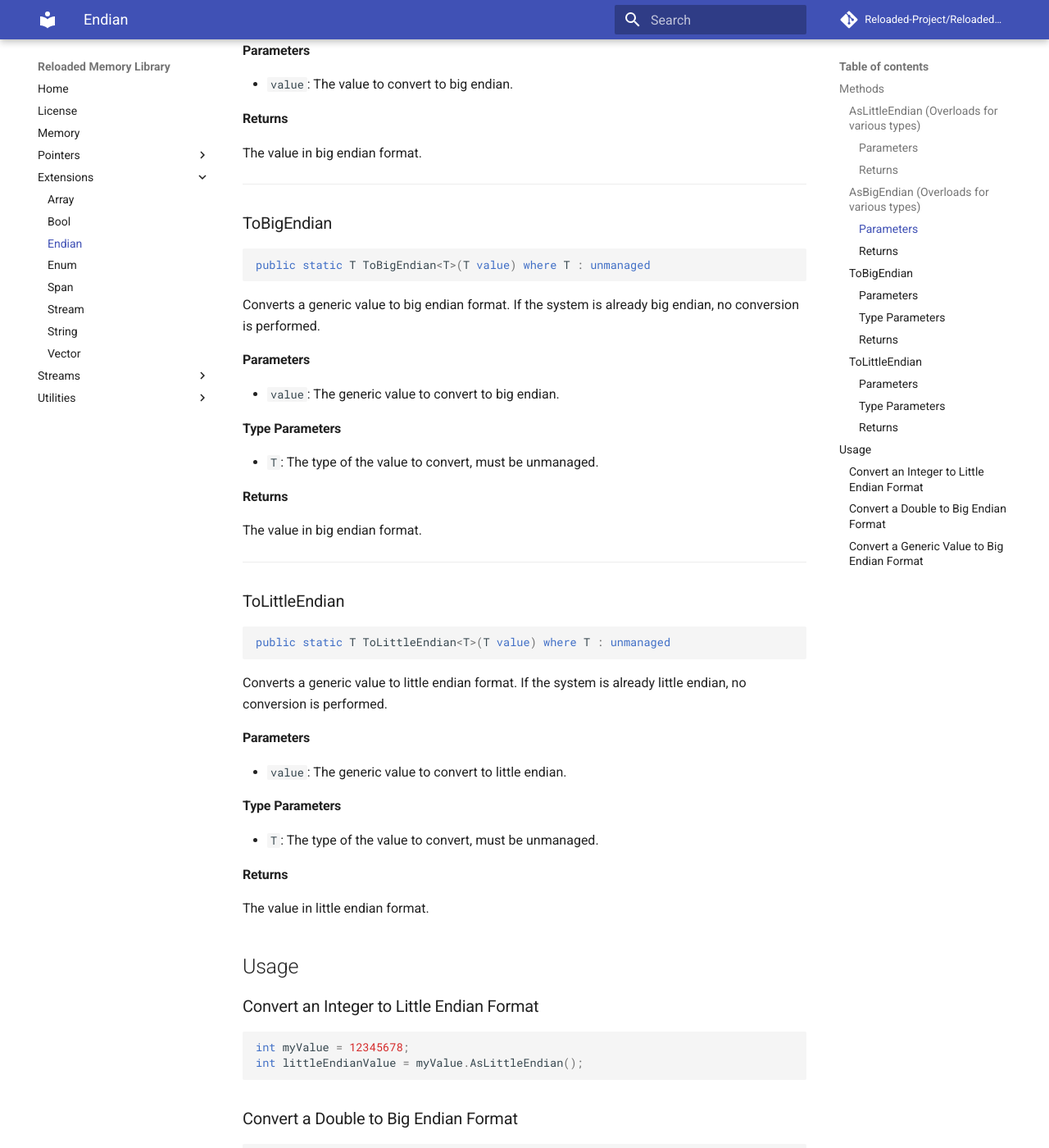
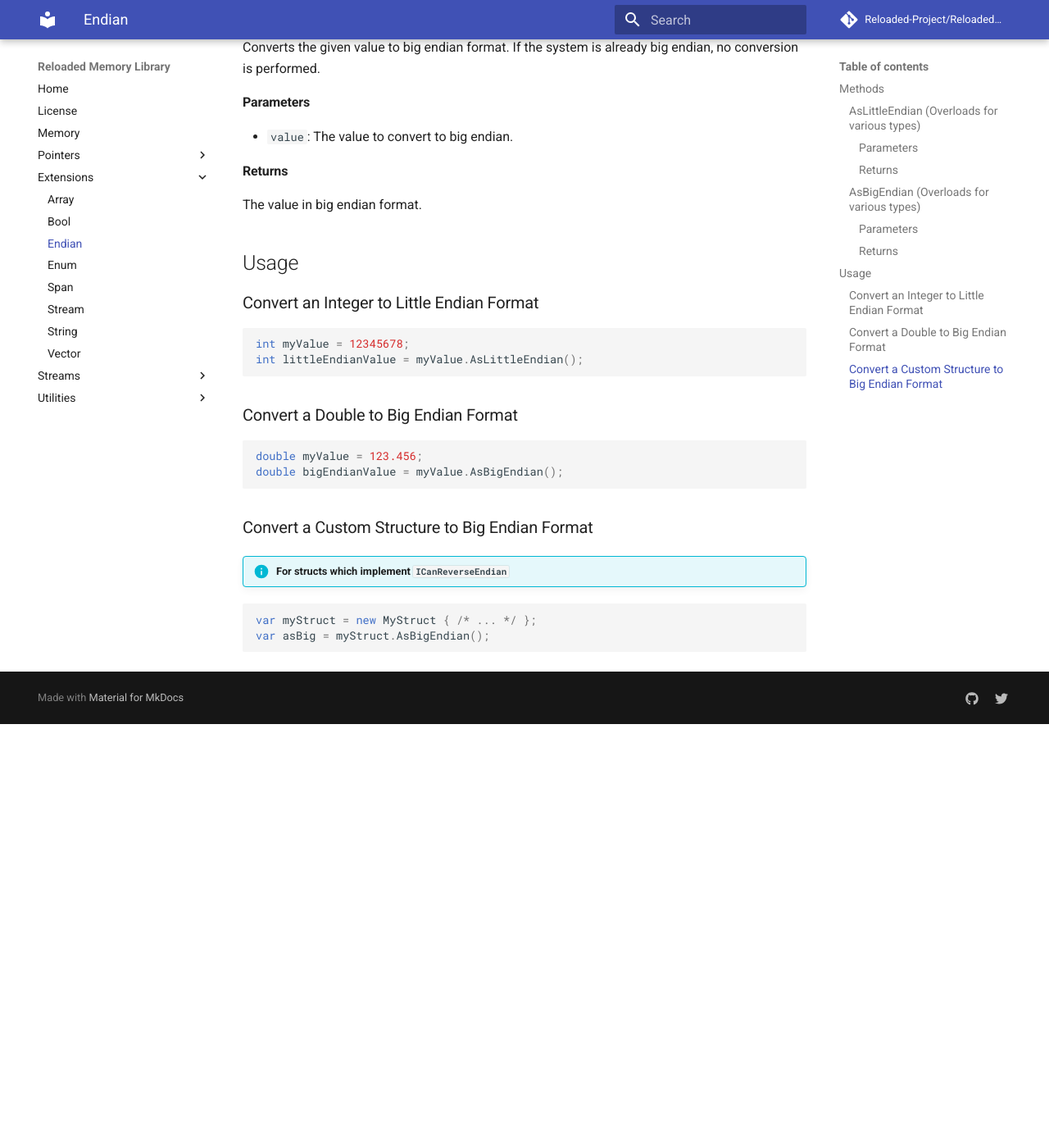
Before and after one commit to Reloaded-Project/Reloaded.Memory, an MkDocs documentation site: the page built from docs/Extensions/EndianExtensions.md, in a window 1280 px wide and 1400 px high, scrolled down 1367 px. Shown: the whole window at 82% size. Built offline with MkDocs 1.6.1 and Material for MkDocs 9.7.7, drawn with Linux system fonts in a browser that asks for light colours; comment, search, counter and statistics services are not loaded; after the commit the page ends 2250 px from its top, so only the background shows below that; some of the changed text lies outside the part shown.

Commit message:
Changed: Add Extension As(Little/Big)Endian for valid Interfaces

````diff
--- a/docs/Extensions/EndianExtensions.md
+++ b/docs/Extensions/EndianExtensions.md
@@ -2,9 +2,9 @@
 
 !!! info "Provides extension methods for converting between endianness."
 
-`EndianExtensions` is a static class that offers methods to convert primitive data types to big or little endian format.
+`EndianExtensions` is a static class that offers methods to convert primitive data types and any structure implementing the `ICanReverseEndian` interface to big or little endian format.
 
-The conversions are dependent on the system's endianness, performing a no-operation if the system's endianness matches the target, and byte-swapping otherwise.
+The conversions check the system's endianness and only perform byte-swapping if necessary, making the operation efficient by avoiding redundant processing on systems with matching endianness.
 
 !!! note "The JIT will eliminate no-operations here, so e.g. calling `AsLittleEndian` on a Little Endian machine has 0 overhead."
 
@@ -23,6 +23,7 @@ public static long AsLittleEndian(this long value)
 public static ulong AsLittleEndian(this ulong value)
 public static float AsLittleEndian(this float value)
 public static double AsLittleEndian(this double value)
+public static T AsLittleEndian<T>(this T value) where T : struct, ICanReverseEndian
 ```
 
 Converts the given value to little endian format. If the system is already little endian, no conversion is performed.
@@ -50,6 +51,7 @@ public static long AsBigEndian(this long value)
 public static ulong AsBigEndian(this ulong value)
 public static float AsBigEndian(this float value)
 public static double AsBigEndian(this double value)
+public static T AsBigEndian<T>(this T value) where T : struct, ICanReverseEndian
 ```
 
 Converts the given value to big endian format. If the system is already big endian, no conversion is performed.
@@ -61,50 +63,6 @@ Converts the given value to big endian format. If the system is already big endi
 #### Returns
 
 The value in big endian format.
-
----
-
-### ToBigEndian
-
-```csharp
-public static T ToBigEndian<T>(T value) where T : unmanaged
-```
-
-Converts a generic value to big endian format. If the system is already big endian, no conversion is performed.
-
-#### Parameters
-
-- `value`: The generic value to convert to big endian.
-
-#### Type Parameters
-
-- `T`: The type of the value to convert, must be unmanaged.
-
-#### Returns
-
-The value in big endian format.
-
----
-
-### ToLittleEndian
-
-```csharp
-public static T ToLittleEndian<T>(T value) where T : unmanaged
-```
-
-Converts a generic value to little endian format. If the system is already little endian, no conversion is performed.
-
-#### Parameters
-
-- `value`: The generic value to convert to little endian.
-
-#### Type Parameters
-
-- `T`: The type of the value to convert, must be unmanaged.
-
-#### Returns
-
-The value in little endian format.
 
 ## Usage
 
@@ -122,11 +80,11 @@ double myValue = 123.456;
 double bigEndianValue = myValue.AsBigEndian();
 ```
 
-### Convert a Generic Value to Big Endian Format
+### Convert a Custom Structure to Big Endian Format
+
+!!! info "For structs which implement `ICanReverseEndian`"
 
 ```csharp
-MyStruct myValue = new MyStruct(...);
-MyStruct bigEndianValue = myValue.ToBigEndian();
+var myStruct = new MyStruct { /* ... */ };
+var asBig = myStruct.AsBigEndian();
 ```
-
-Replace `MyStruct` with any unmanaged type to use the generic conversion.
````
Also changed, not shown: 8 other files.
